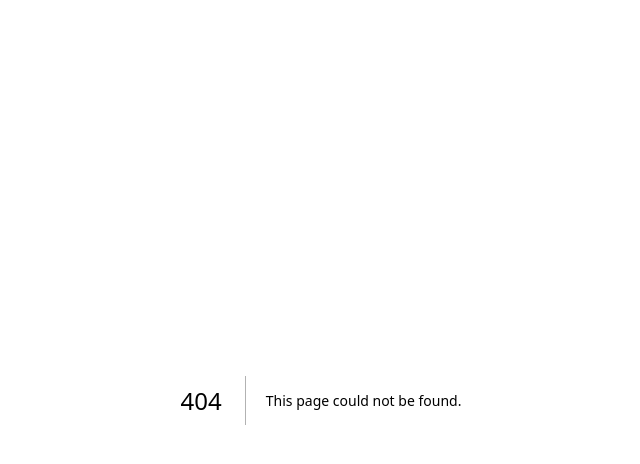
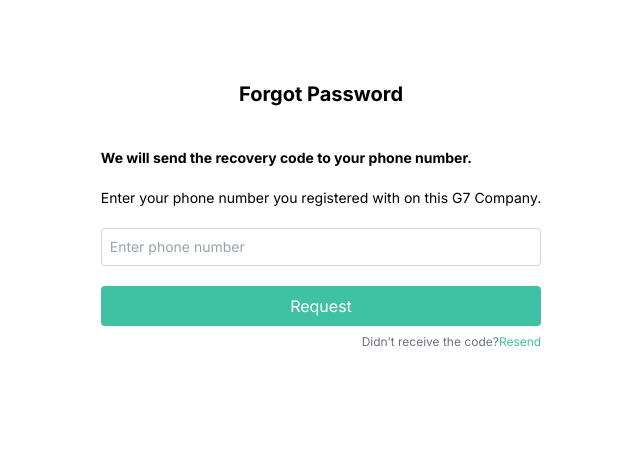
Before and after one commit to devhenode/Fintech-SME, a Next.js app: page /forgotpassword in a window 1280 px wide. Before the commit this address had no page. Shown: the top 464 px of the page, without its empty margins (319-959 px from the left). Built offline with nearby package versions, Linux system fonts and the light colour scheme.

Commit message:
feat: onboarding UI/functionality and forgot password

```diff
--- a/app/components/textInput.js
+++ b/app/components/textInput.js
@@ -5,7 +5,7 @@ const Input = (props) => {
       type={props.type}
       name={props.name}
       placeholder={props.placeholder}
-      className="border border-gray-300 p-2 text-sm rounded"
+      className="w-full p-2 text-sm border border-gray-300 rounded"
     />
   );
 };
--- /dev/null
+++ b/app/forgotpassword/page.js
@@ -0,0 +1,38 @@
+import Link from "next/link"
+import Input from "../components/textInput"
+
+
+
+
+
+
+const ForgotPassword = () => {
+  return (
+    <div className='flex flex-col items-center px-5 mt-[5rem] gap-10'>
+        <div className="">
+          <h1 className="text-xl font-bold text-center">Forgot Password</h1>
+        </div>
+
+        <div className="flex flex-col gap-2">
+          <div className="flex flex-col gap-5">
+            <h2 className="text-sm font-bold">We will send the recovery code to your phone number.</h2>
+            <p className="text-sm">Enter your phone number you registered with on this G7 Company.</p>
+            <form className="">
+              <Input type="number" placeholder="Enter phone number" name="phoneNumber" />
+            </form>
+            <button className="hover:bg-[#3FC2A3] text-center p-2 rounded w-full text-white bg-[#3FC2A3]">
+              <Link href="/resetpassword">Request</Link>
+            </button>
+          </div>
+          <div className="text-xs text-right">
+            <p className="text-gray-500">
+              Didn’t receive the code?
+              <a href="#" className="text-[#3FC2A3]">Resend</a>
+            </p>
+          </div>
+        </div>
+    </div>
+  )
+}
+
+export default ForgotPassword
--- a/app/login/page.js
+++ b/app/login/page.js
@@ -90,7 +90,9 @@ const Login = () => {
 
         <div className="flex flex-col gap-2">
           <Button name={loading ? "Logging In..." : "Log In"} />
-          <p className="text-xs text-right text-gray-500">
+          <div className="flex justify-between text-xs">
+            <Link href="/forgotpassword" className="text-[#3FC2A3]">Forgot password?</Link>
+            <p className="text-gray-500 ">
               Don't have an account?
               <Link href="/signup" className="text-[#3FC2A3]">
                 {" "}
@@ -98,6 +100,7 @@ const Login = () => {
               </Link>{" "}
             </p>
           </div>
+        </div>
       </form>
     </div>
   );
--- /dev/null
+++ b/app/resetpassword/page.js
@@ -0,0 +1,9 @@
+import React from 'react'
+
+const ResetPassword = () => {
+  return (
+    <div>ResetPassword</div>
+  )
+}
+
+export default ResetPassword
--- a/app/signup/page.js
+++ b/app/signup/page.js
@@ -128,7 +128,9 @@ const Signup = () => {
           <Button
             name={`${loading ? "Creating an account ..." : "Create Account"}`}
           />
-          <p className="text-xs text-right text-gray-500">
+          <div className="flex justify-between text-xs">
+            <Link href="/forgotpassword" className="text-[#3FC2A3]">Forgot password?</Link>
+            <p className="text-gray-500 ">
               Already have an account?
               <Link href="/login" className="text-[#3FC2A3]">
                 {" "}
@@ -136,6 +138,7 @@ const Signup = () => {
               </Link>{" "}
             </p>
           </div>
+        </div>
       </form>
     </div>
   );
```
Lines whose indentation alone changed are shown as unchanged.
